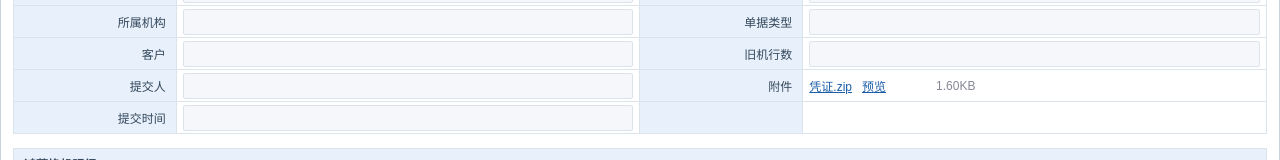
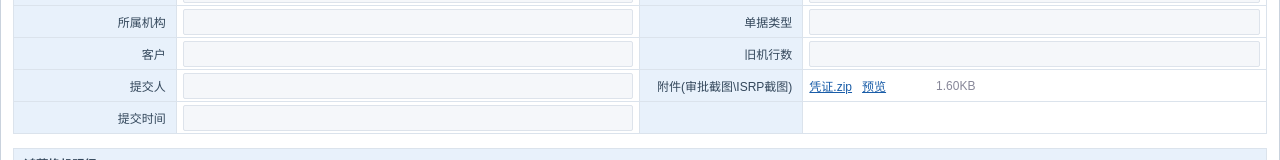
Before and after one commit to Gh616678923/hongmeng-swap-bpm-prototype, a plain HTML site: page bpm/index.html in a window 1280 px wide. Shown: the part 158-318 px from the top of the page. Drawn offline with Linux system fonts and the light colour scheme.

Commit message:
BPM附件字段更名为附件(审批截图\ISRP截图)

```diff
--- a/bpm/index.html
+++ b/bpm/index.html
@@ -222,7 +222,7 @@
       <tr>
         <td class="lbl">提交人</td>
         <td class="val"><input class="ipt ro" id="fCreator" readonly></td>
-        <td class="lbl">附件</td>
+        <td class="lbl">附件(审批截图\ISRP截图)</td>
         <td class="val">
           <div class="attach" style="padding:4px 0; display:flex; align-items:center;">
             <a href="javascript:;">凭证.zip</a><span class="pv" onclick="alert('原型：打开附件预览')">预览</span>
```
